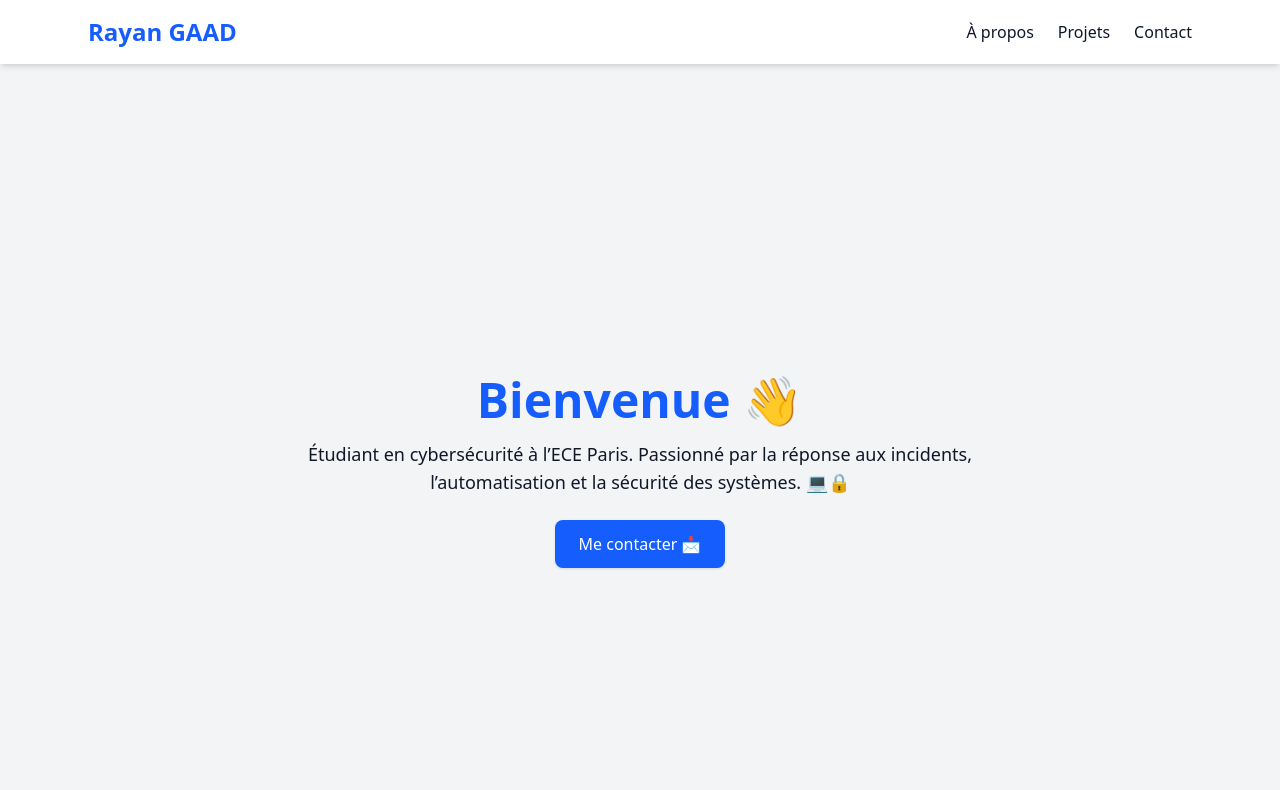
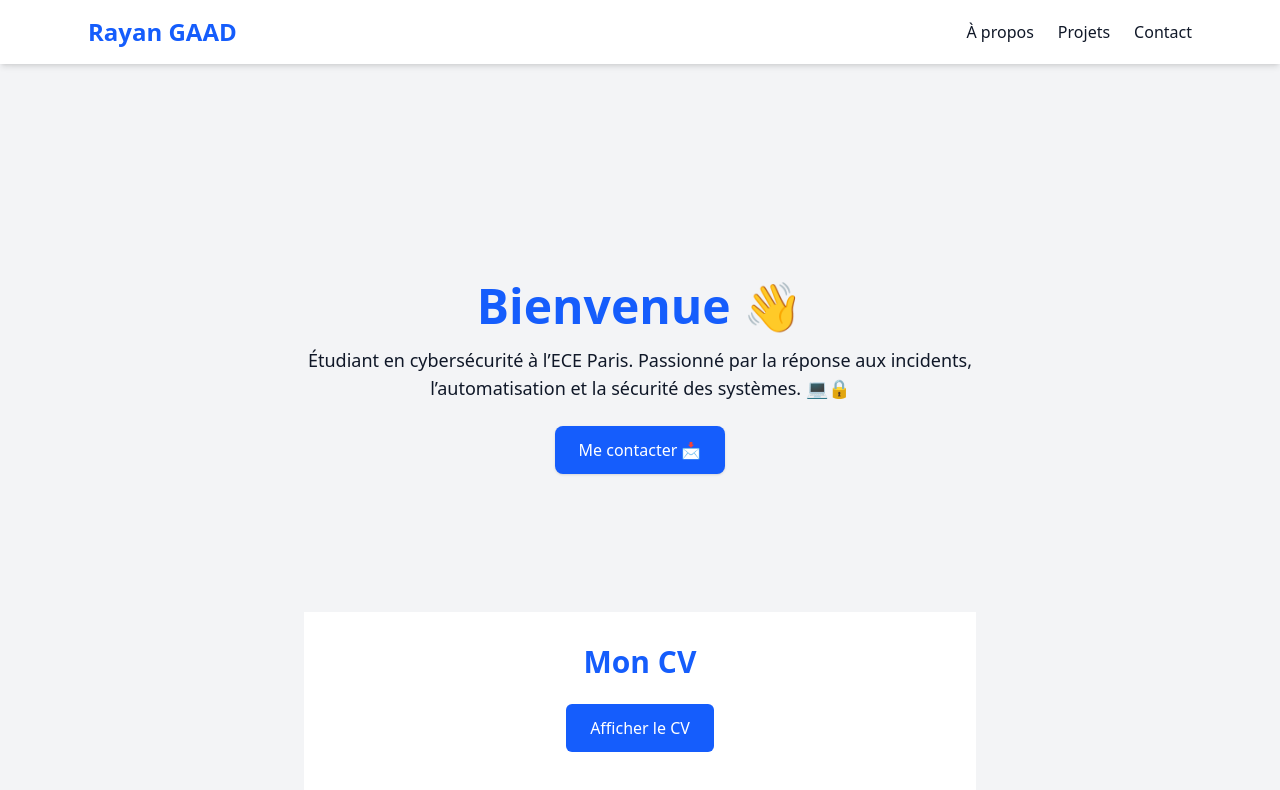
Before and after one commit to RayanGAAD/portfolio-rayan, a Next.js app: page / in a window 1280 px wide. Shown: the top 790 px of the page. Built offline with nearby package versions, Linux system fonts and the light colour scheme.

Commit message:
Ajout de la section CV avec animation déroulante

```diff
--- a/app/page.tsx
+++ b/app/page.tsx
@@ -1,4 +1,12 @@
+import { useState } from "react";
+
 export default function Home() {
+  const [isOpen, setIsOpen] = useState(false);
+
+  const toggleCV = () => {
+    setIsOpen(!isOpen);
+  };
+
   return (
     <main className="min-h-screen bg-gray-100 text-gray-900 flex flex-col items-center">
       {/* 🧭 NAVBAR */}
@@ -7,13 +15,19 @@ export default function Home() {
           <h1 className="text-2xl font-bold text-blue-600">Rayan GAAD</h1>
           <ul className="flex space-x-6">
             <li>
-              <a href="#about" className="hover:text-blue-600 transition">À propos</a>
+              <a href="#about" className="hover:text-blue-600 transition">
+                À propos
+              </a>
             </li>
             <li>
-              <a href="#projects" className="hover:text-blue-600 transition">Projets</a>
+              <a href="#projects" className="hover:text-blue-600 transition">
+                Projets
+              </a>
             </li>
             <li>
-              <a href="#contact" className="hover:text-blue-600 transition">Contact</a>
+              <a href="#contact" className="hover:text-blue-600 transition">
+                Contact
+              </a>
             </li>
           </ul>
         </div>
@@ -33,6 +47,53 @@ export default function Home() {
           Me contacter 📩
         </a>
       </section>
+
+      {/* 📝 SECTION CV */}
+      <section id="about" className="w-full bg-white py-8 px-4">
+        <h2 className="text-3xl font-bold text-center text-blue-600 mb-6">Mon CV</h2>
+
+        {/* Bouton pour ouvrir/fermer la section */}
+        <button
+          onClick={toggleCV}
+          className="px-6 py-3 bg-blue-600 text-white rounded-md hover:bg-blue-700 transition duration-300 mb-4 mx-auto block"
+        >
+          {isOpen ? "Masquer le CV" : "Afficher le CV"}
+        </button>
+
+        {/* Section déroulante du CV */}
+        <div
+          className={`transition-all duration-500 ease-in-out overflow-hidden ${isOpen ? 'max-h-screen' : 'max-h-0'}`}
+        >
+          <div className="bg-white p-6 rounded-lg shadow-lg mb-4">
+            <h3 className="text-xl font-semibold">Expérience Professionnelle</h3>
+            <ul className="list-disc pl-6">
+              <li>Développeur Fullstack - 2023</li>
+              <li>Stage en cybersécurité - 2024</li>
+              <li>Formation à l'ECE Paris - 2025</li>
+            </ul>
+          </div>
+
+          {/* Compétences */}
+          <div className="mt-6 bg-white p-6 rounded-lg shadow-lg mb-4">
+            <h3 className="text-xl font-semibold">Compétences</h3>
+            <ul className="list-disc pl-6">
+              <li>JavaScript / React</li>
+              <li>Python</li>
+              <li>SQL / MongoDB</li>
+              <li>Linux / Docker</li>
+            </ul>
+          </div>
+
+          {/* Formation */}
+          <div className="mt-6 bg-white p-6 rounded-lg shadow-lg">
+            <h3 className="text-xl font-semibold">Formation</h3>
+            <ul className="list-disc pl-6">
+              <li>Bachelor en Cybersécurité - ECE Paris, 2025</li>
+              <li>Stage en développement - 2024</li>
+            </ul>
+          </div>
+        </div>
+      </section>
     </main>
   );
 }
```
